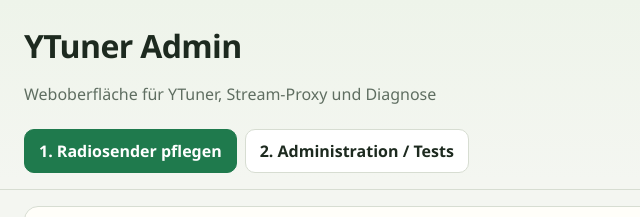
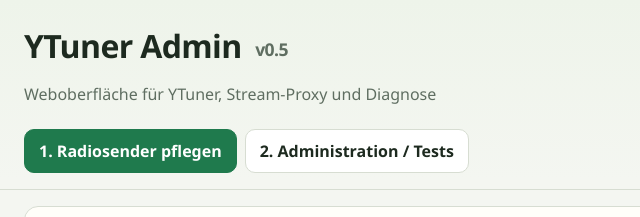
Before and after one commit to githubuserAL2024/ytuner-lxc, a plain HTML site: page webui/index.html in a window 1280 px wide. Shown: the top 217 px of the page, 0-640 px from the left. Drawn offline with Linux system fonts and the light colour scheme; no server answers.

Commit message:
Show version in webui header

```diff
--- a/webui/index.html
+++ b/webui/index.html
@@ -9,7 +9,7 @@
 <body>
   <header class="topbar">
     <div>
-      <h1>YTuner Admin</h1>
+      <h1>YTuner Admin <span class="version-tag">v0.5</span></h1>
       <p class="muted" data-i18n="subtitle">Weboberfläche für YTuner, Stream-Proxy und Diagnose</p>
     </div>
     <div class="actions">
--- a/webui/styles.css
+++ b/webui/styles.css
@@ -3,6 +3,7 @@
 .topbar{display:flex;justify-content:space-between;gap:16px;padding:24px 24px 8px;align-items:flex-end}
 h1{margin:0;font-size:2rem;letter-spacing:-.02em}h2{margin:0 0 12px;font-size:1.05rem}
 .muted{color:var(--muted)}.small{font-size:.88rem}
+.version-tag{font-size:.55em;font-weight:600;color:var(--muted);vertical-align:middle;margin-left:6px}
 .main-tabs{display:flex;gap:8px;padding:0 24px 16px;border-bottom:1px solid var(--line)}
 .main-tab{padding:10px 14px;border-radius:10px;border:1px solid var(--line);background:#fff;cursor:pointer;font:inherit;font-weight:600}
 .main-tab.active{background:var(--accent);color:#fff;border-color:var(--accent)}
```
Also changed, not shown: 1 other file.
